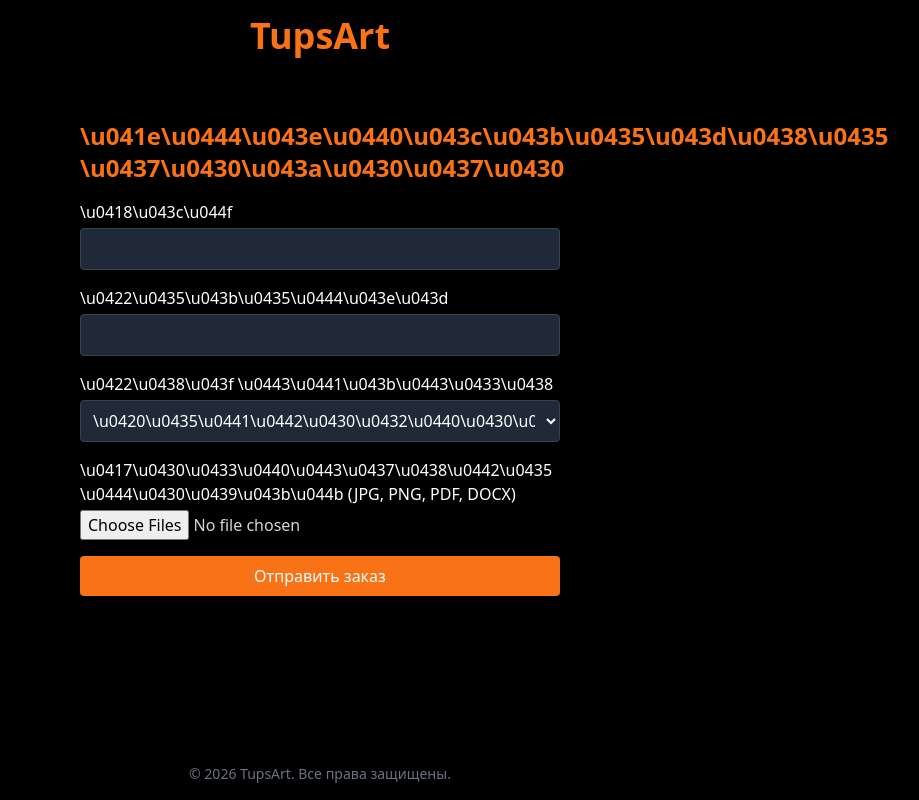
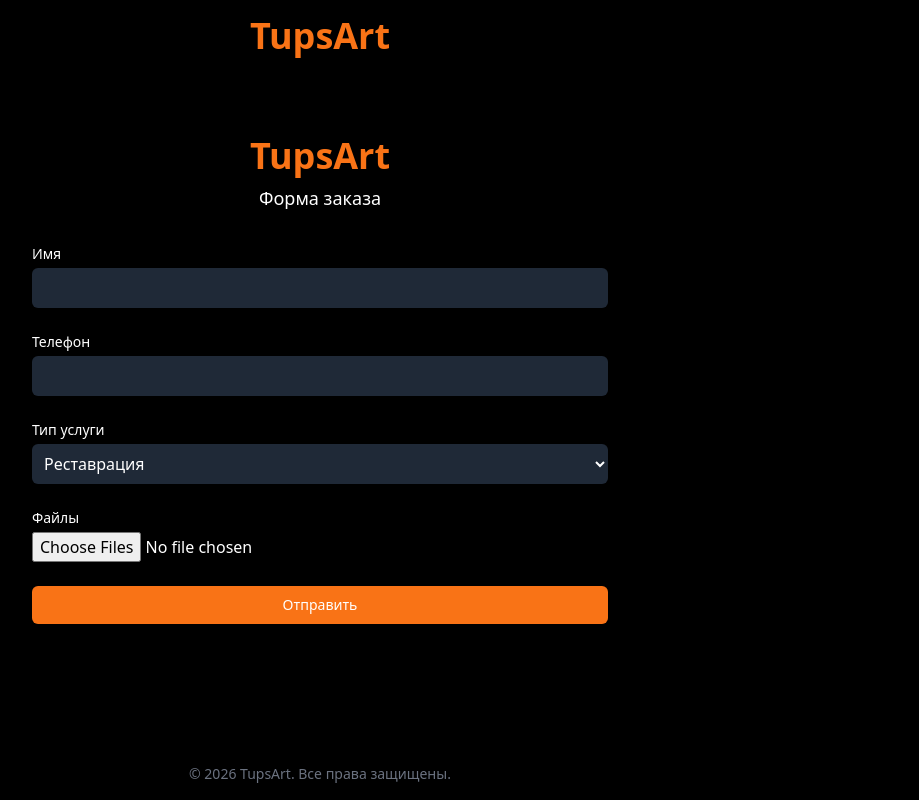
Before and after one commit to nikolaevmichil651-coder/tupsart-order-app, a Next.js app: page / in a window 1280 px wide. Shown: the whole page, without its empty margins (320-1239 px from the left). Built offline with nearby package versions, Linux system fonts and the light colour scheme.

Commit message:
Update page.tsx

```diff
--- a/app/page.tsx
+++ b/app/page.tsx
@@ -1,126 +1,155 @@
 "use client";
-import React, { useState, FormEvent, ChangeEvent } from "react";
 
-const MAX_SIZE = 15 * 1024 * 1024; // 15MB
+import { useState } from 'react';
 
 export default function Page() {
-  const [name, setName] = useState("");
-  const [phone, setPhone] = useState("");
-  const [service, setService] = useState("\u0420\u0435\u0441\u0442\u0430\u0432\u0440\u0430\u0446\u0438\u044f");
+  const [name, setName] = useState('');
+  const [phone, setPhone] = useState('');
+  const [service, setService] = useState('restoration');
   const [files, setFiles] = useState<File[]>([]);
   const [loading, setLoading] = useState(false);
-  const [success, setSuccess] = useState(false);
-  const [error, setError] = useState<string | null>(null);
+  const [message, setMessage] = useState<string | null>(null);
 
-  const handleFiles = (e: ChangeEvent<HTMLInputElement>) => {
-    if (!e.target.files) return;
-    const list = Array.from(e.target.files);
-    const totalSize = list.reduce((acc, file) => acc + file.size, 0);
-    if (totalSize > MAX_SIZE) {
-      setError("\u0421\u0443\u043c\u043c\u0430\u0440\u043d\u044b\u0439 \u0440\u0430\u0437\u043c\u0435\u0440 \u0444\u0430\u0439\u043b\u043e\u0432 \u043f\u0440\u0435\u0432\u044b\u0448\u0430\u0435\u0442 15 \u041c\u0411");
+  const handleFileChange = (e: React.ChangeEvent<HTMLInputElement>) => {
+    if (e.target.files) {
+      setFiles(Array.from(e.target.files));
+    }
+  };
+
+  const handleSubmit = async (e: React.FormEvent<HTMLFormElement>) => {
+    e.preventDefault();
+    setMessage(null);
+    // Validate total file size (limit 15 MB)
+    const totalSize = files.reduce((sum, file) => sum + file.size, 0);
+    if (totalSize > 15 * 1024 * 1024) {
+      setMessage('Суммарный размер файлов превышает 15 МБ.');
       return;
     }
-    setFiles(list);
-    setError(null);
-  };
-
-  const handleSubmit = async (e: FormEvent) => {
-    e.preventDefault();
     setLoading(true);
-    setSuccess(false);
-    setError(null);
     try {
       const formData = new FormData();
-      formData.append("name", name);
-      formData.append("phone", phone);
-      formData.append("service", service);
-      files.forEach((file) => {
-        formData.append("files", file);
-      });
-      const res = await fetch("/api/send-order", {
-        method: "POST",
+      formData.append('name', name);
+      formData.append('phone', phone);
+      formData.append('service', service);
+      files.forEach((file) => formData.append('files', file));
+      const res = await fetch('/api/send-order', {
+        method: 'POST',
         body: formData,
       });
       if (res.ok) {
-        setSuccess(true);
-        setName("");
-        setPhone("");
-        setService("\u0420\u0435\u0441\u0442\u0430\u0432\u0440\u0430\u0446\u0438\u044f");
+        setMessage('Заказ отправлен успешно!');
+        // Reset form fields
+        setName('');
+        setPhone('');
+        setService('restoration');
         setFiles([]);
       } else {
-        const text = await res.text();
-        setError(text || "\u041e\u0448\u0438\u0431\u043a\u0430 \u043e\u0442\u043f\u0440\u0430\u0432\u043a\u0438");
+        const data = await res.json().catch(() => null);
+        setMessage(
+          data?.error || 'Произошла ошибка при отправке заказа. Попробуйте снова.'
+        );
       }
-    } catch (err: any) {
-      setError(err.message);
+    } catch (error) {
+      console.error(error);
+      setMessage('Ошибка: не удалось отправить заказ.');
     } finally {
       setLoading(false);
     }
   };
 
   return (
-    <div className="max-w-lg mx-auto py-8 px-4 text-white">
-      <h1 className="text-2xl mb-4 font-bold text-primary">\u041e\u0444\u043e\u0440\u043c\u043b\u0435\u043d\u0438\u0435 \u0437\u0430\u043a\u0430\u0437\u0430</h1>
-      {error && (
-        <div className="mb-4 p-2 bg-red-500 rounded text-sm">{error}</div>
-      )}
-      {success && (
-        <div className="mb-4 p-2 bg-green-500 rounded text-sm">
-          \u0417\u0430\u043a\u0430\u0437 \u0443\u0441\u043f\u0435\u0448\u043d\u043e \u043e\u0442\u043f\u0440\u0430\u0432\u043b\u0435\u043d!
+    <main className="flex flex-col items-center justify-center py-12 px-4 sm:px-6 lg:px-8">
+      <div className="w-full max-w-xl space-y-8">
+        <div className="text-center">
+          <h1 className="text-4xl font-bold text-primary mb-2">TupsArt</h1>
+          <p className="text-lg">Форма заказа</p>
         </div>
-      )}
-      <form onSubmit={handleSubmit} className="space-y-4">
+        <form onSubmit={handleSubmit} className="space-y-6">
           <div>
-          <label className="block mb-1">\u0418\u043c\u044f</label>
+            <label htmlFor="name" className="block text-sm font-medium mb-1">
+              Имя
+            </label>
             <input
+              id="name"
               type="text"
-            className="w-full p-2 rounded bg-gray-800 border border-gray-700"
               value={name}
               onChange={(e) => setName(e.target.value)}
               required
+              className="block w-full rounded-md border-0 bg-gray-800 text-white p-2 focus:ring-2 focus:ring-primary"
             />
           </div>
           <div>
-          <label className="block mb-1">\u0422\u0435\u043b\u0435\u0444\u043e\u043d</label>
+            <label htmlFor="phone" className="block text-sm font-medium mb-1">
+              Телефон
+            </label>
             <input
+              id="phone"
               type="tel"
-            className="w-full p-2 rounded bg-gray-800 border border-gray-700"
               value={phone}
               onChange={(e) => setPhone(e.target.value)}
               required
+              className="block w-full rounded-md border-0 bg-gray-800 text-white p-2 focus:ring-2 focus:ring-primary"
             />
           </div>
           <div>
-          <label className="block mb-1">\u0422\u0438\u043f \u0443\u0441\u043b\u0443\u0433\u0438</label>
+            <label htmlFor="service" className="block text-sm font-medium mb-1">
+              Тип услуги
+            </label>
             <select
-            className="w-full p-2 rounded bg-gray-800 border border-gray-700"
+              id="service"
               value={service}
               onChange={(e) => setService(e.target.value)}
+              className="block w-full rounded-md border-0 bg-gray-800 text-white p-2 focus:ring-2 focus:ring-primary"
             >
-            <option value="\u0420\u0435\u0441\u0442\u0430\u0432\u0440\u0430\u0446\u0438\u044f">\u0420\u0435\u0441\u0442\u0430\u0432\u0440\u0430\u0446\u0438\u044f</option>
-            <option value="\u041f\u0435\u0447\u0430\u0442\u044c">\u041f\u0435\u0447\u0430\u0442\u044c</option>
-            <option value="\u0414\u0438\u0437\u0430\u0439\u043d">\u0414\u0438\u0437\u0430\u0439\u043d</option>
+              <option value="restoration">Реставрация</option>
+              <option value="printing">Печать</option>
+              <option value="design">Дизайн</option>
             </select>
           </div>
           <div>
-          <label className="block mb-1">
-            \u0417\u0430\u0433\u0440\u0443\u0437\u0438\u0442\u0435 \u0444\u0430\u0439\u043b\u044b (JPG, PNG, PDF, DOCX)
-          </label>
+            <label className="block text-sm font-medium mb-1">Файлы</label>
             <input
               type="file"
-            className="w-full text-gray-300"
               multiple
               accept=".jpg,.jpeg,.png,.pdf,.doc,.docx"
-            onChange={handleFiles}
+              onChange={handleFileChange}
+              className="block w-full text-white"
             />
           </div>
+          {message && (
+            <div className="text-center text-sm text-red-400">{message}</div>
+          )}
           <button
             type="submit"
-          className="w-full py-2 rounded bg-primary hover:bg-orange-600 text-white flex items-center justify-center"
+            disabled={loading}
+            className="relative w-full flex justify-center items-center px-4 py-2 border border-transparent text-sm font-medium rounded-md text-white bg-primary hover:bg-orange-600 focus:outline-none focus:ring-2 focus:ring-offset-2 focus:ring-primary"
           >
-          {loading ? <span className="loader"></span> : "\u041e\u0442\u043f\u0440\u0430\u0432\u0438\u0442\u044c \u0437\u0430\u043a\u0430\u0437"}
+            {loading && (
+              <svg
+                className="animate-spin -ml-1 mr-3 h-5 w-5 text-white"
+                xmlns="http://www.w3.org/2000/svg"
+                fill="none"
+                viewBox="0 0 24 24"
+              >
+                <circle
+                  className="opacity-25"
+                  cx="12"
+                  cy="12"
+                  r="10"
+                  stroke="currentColor"
+                  strokeWidth="4"
+                ></circle>
+                <path
+                  className="opacity-75"
+                  fill="currentColor"
+                  d="M4 12a8 8 0 018-8v4a4 4 0 00-4 4H4z"
+                ></path>
+              </svg>
+            )}
+            {loading ? 'Отправка…' : 'Отправить'}
           </button>
         </form>
       </div>
+    </main>
   );
 }
```
Lines whose indentation alone changed are shown as unchanged.
